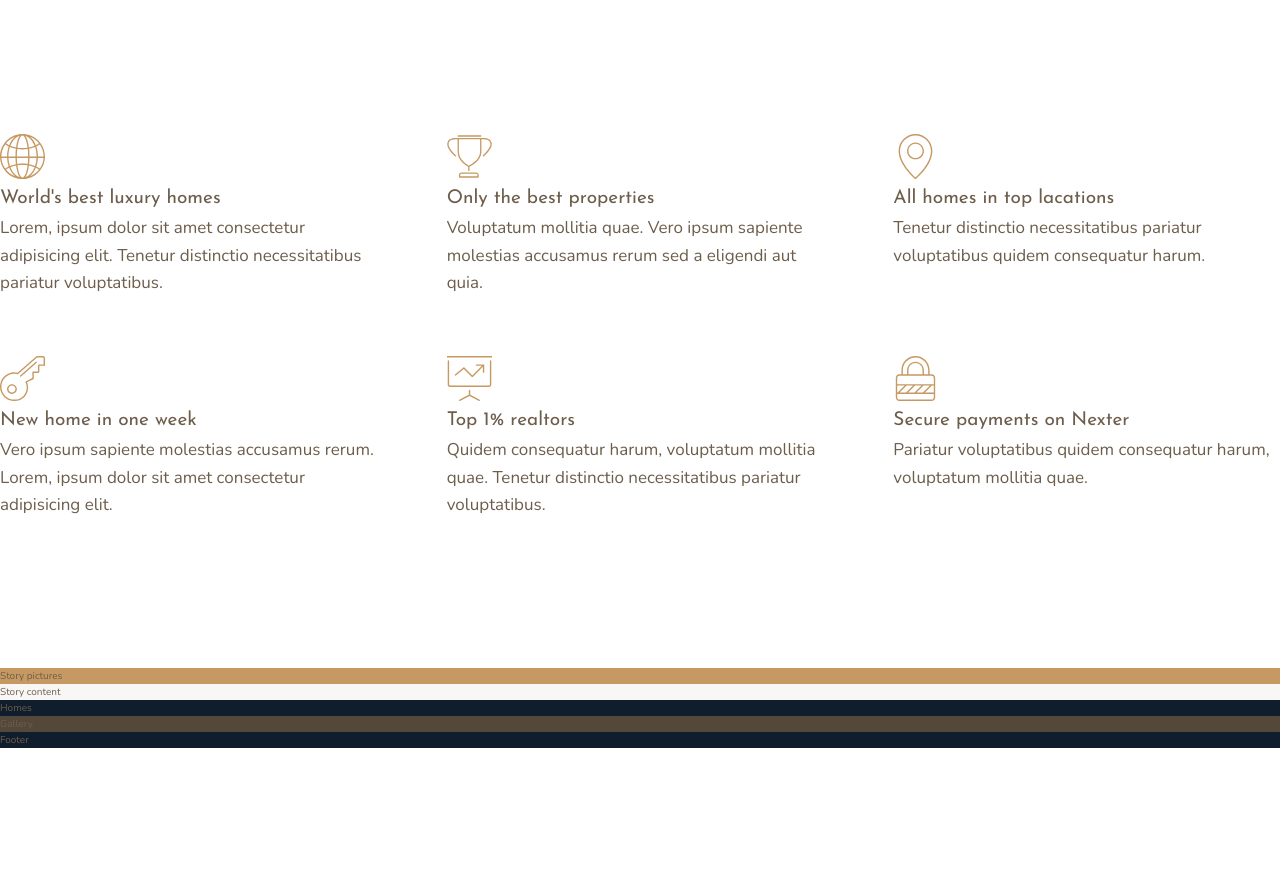
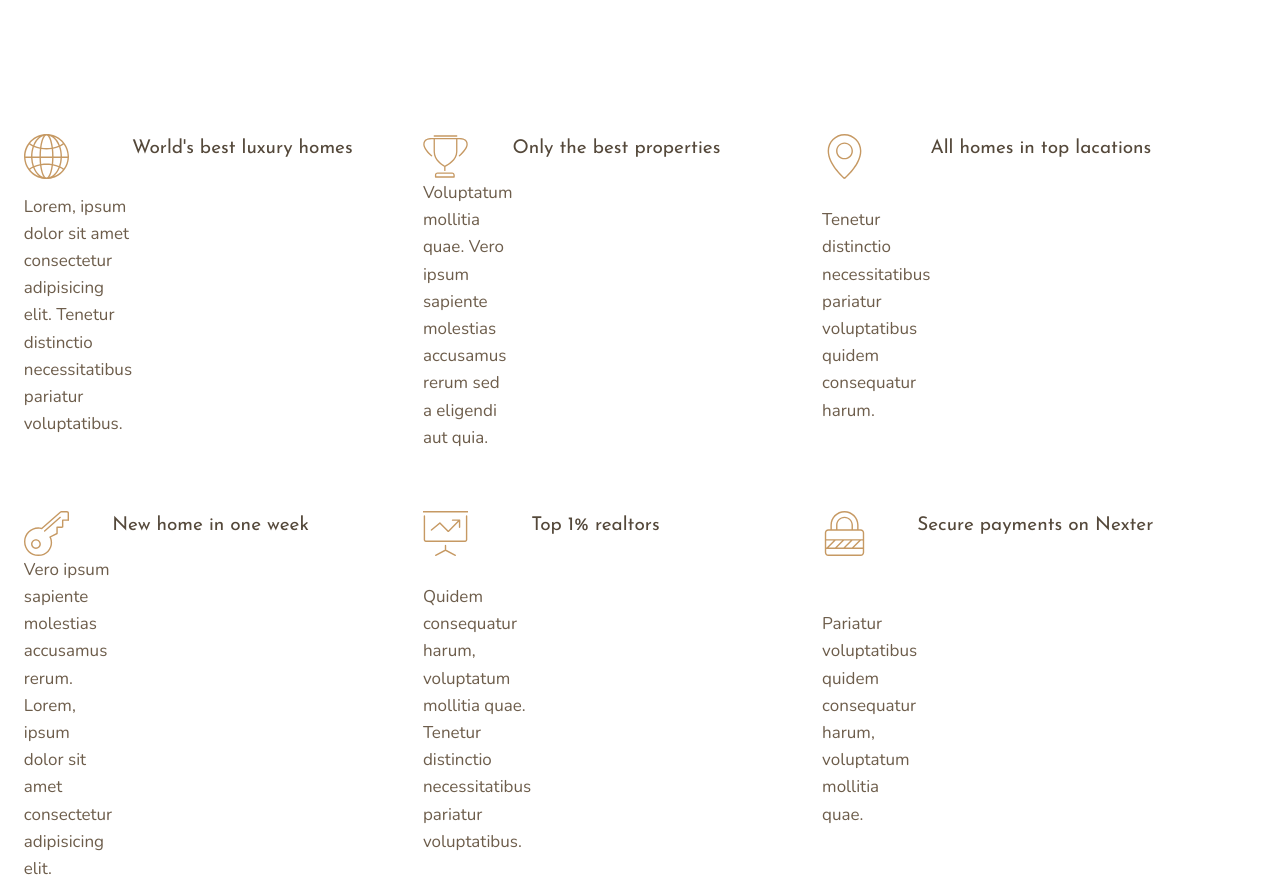
Before and after one commit to simozan/Nexter, a website: page index.html in a window 1280 px wide. Shown: the part 1200-2085 px from the top of the page. Before the commit the page ends 1948 px from the top, so only its background shows below. Drawn offline with nearby package versions, Linux system fonts and the light colour scheme.

Commit message:
update feature section

```diff
--- a/index.html
+++ b/index.html
@@ -28,7 +28,7 @@
             <svg class="feature__icon">
                 <use xlink:href="img/sprite.svg#icon-global"></use>
             </svg>
-            <h4 class="heading-4">World's best luxury homes</h4>
+            <h4 class="heading-4 heading-4--dark">World's best luxury homes</h4>
             <p class="feature__text">Lorem, ipsum dolor sit amet consectetur adipisicing elit. Tenetur distinctio
                 necessitatibus pariatur voluptatibus.
             </p>
@@ -37,7 +37,7 @@
             <svg class="feature__icon">
                 <use xlink:href="img/sprite.svg#icon-trophy"></use>
             </svg>
-            <h4 class="heading-4">Only the best properties</h4>
+            <h4 class="heading-4 heading-4--dark">Only the best properties</h4>
             <p class="feature__text">Voluptatum mollitia quae. Vero ipsum sapiente molestias accusamus rerum sed a
                 eligendi aut quia.
             </p>
@@ -46,7 +46,7 @@
             <svg class="feature__icon">
                 <use xlink:href="img/sprite.svg#icon-map-pin"></use>
             </svg>
-            <h4 class="heading-4">All homes in top lacations</h4>
+            <h4 class="heading-4 heading-4--dark">All homes in top lacations</h4>
             <p class="feature__text">Tenetur distinctio necessitatibus pariatur voluptatibus quidem consequatur harum.
             </p>
         </div>
@@ -54,7 +54,7 @@
             <svg class="feature__icon">
                 <use xlink:href="img/sprite.svg#icon-key"></use>
             </svg>
-            <h4 class="heading-4">New home in one week</h4>
+            <h4 class="heading-4 heading-4--dark">New home in one week</h4>
             <p class="feature__text">Vero ipsum sapiente molestias accusamus rerum. Lorem, ipsum dolor sit amet consectetur adipisicing elit.
 
             </p>
@@ -63,14 +63,14 @@
             <svg class="feature__icon">
                 <use xlink:href="img/sprite.svg#icon-presentation"></use>
             </svg>
-            <h4 class="heading-4">Top 1% realtors</h4>
+            <h4 class="heading-4 heading-4--dark">Top 1% realtors</h4>
             <p class="feature__text">Quidem consequatur harum, voluptatum mollitia quae. Tenetur distinctio necessitatibus pariatur voluptatibus.
             </p>
         </div>
         <div class="feature"> <svg class="feature__icon">
                 <use xlink:href="img/sprite.svg#icon-lock"></use>
             </svg>
-            <h4 class="heading-4">Secure payments on Nexter</h4>
+            <h4 class="heading-4 heading-4--dark">Secure payments on Nexter</h4>
             <p class="feature__text">Pariatur voluptatibus quidem consequatur harum, voluptatum mollitia quae.
             </p>
         </div>
--- a/sass/_features.scss
+++ b/sass/_features.scss
@@ -9,10 +9,15 @@
 }
 
 .feature {
+
+display: grid;
+grid-template-columns: min-content 1fr;
+
   &__icon {
     fill: $color-primary;
     width: 4.5rem;
     height: 4.5rem;
+    grid-row: 1 / -1;
   }
   &__text {
     font-size: 1.7rem;
--- a/sass/_typography.scss
+++ b/sass/_typography.scss
@@ -18,4 +18,11 @@
 .heading-4{
     @extend %heading;
     font-size: 1.9rem;
+
+    &--light{
+        color: $color-grey-light-1;
+    }
+    &--dark{
+        color: $color-grey-dark-1;
+    }
 }
```
Also changed, not shown: css/style.css, 1 other file.
